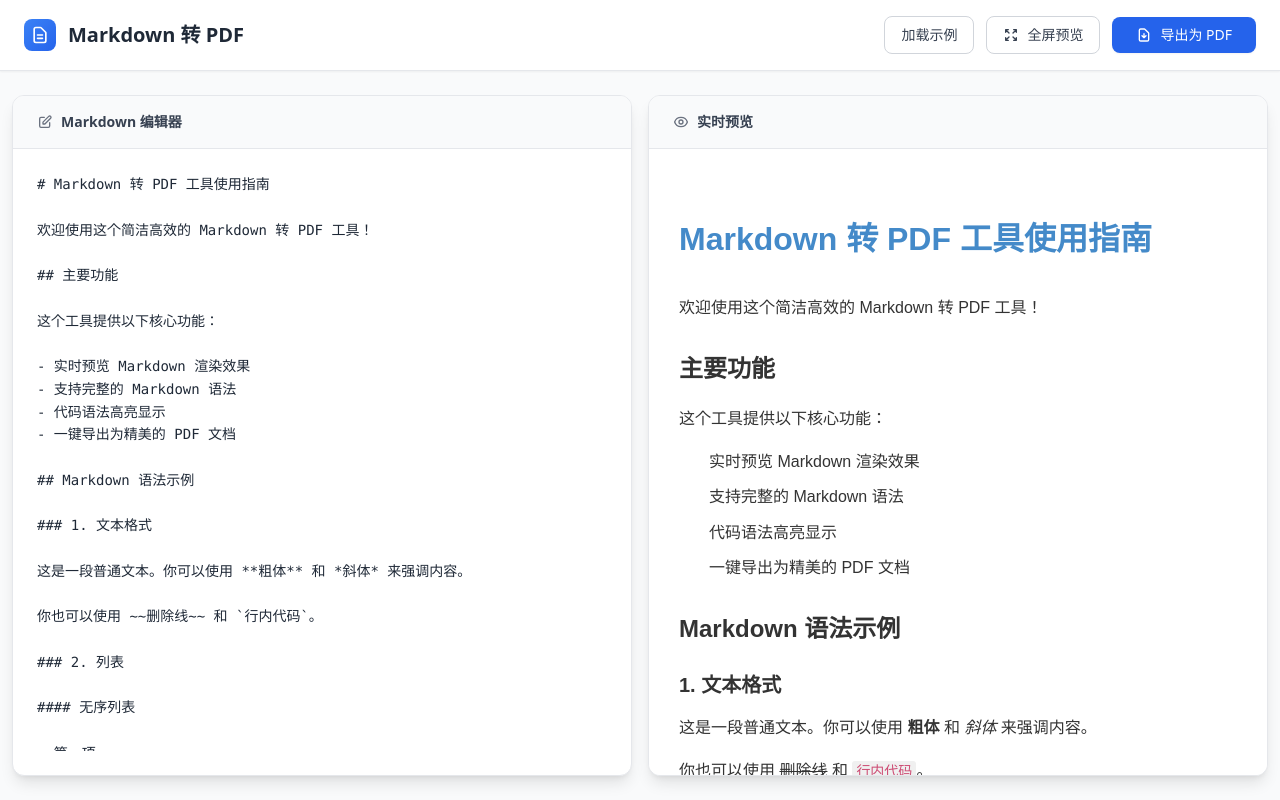
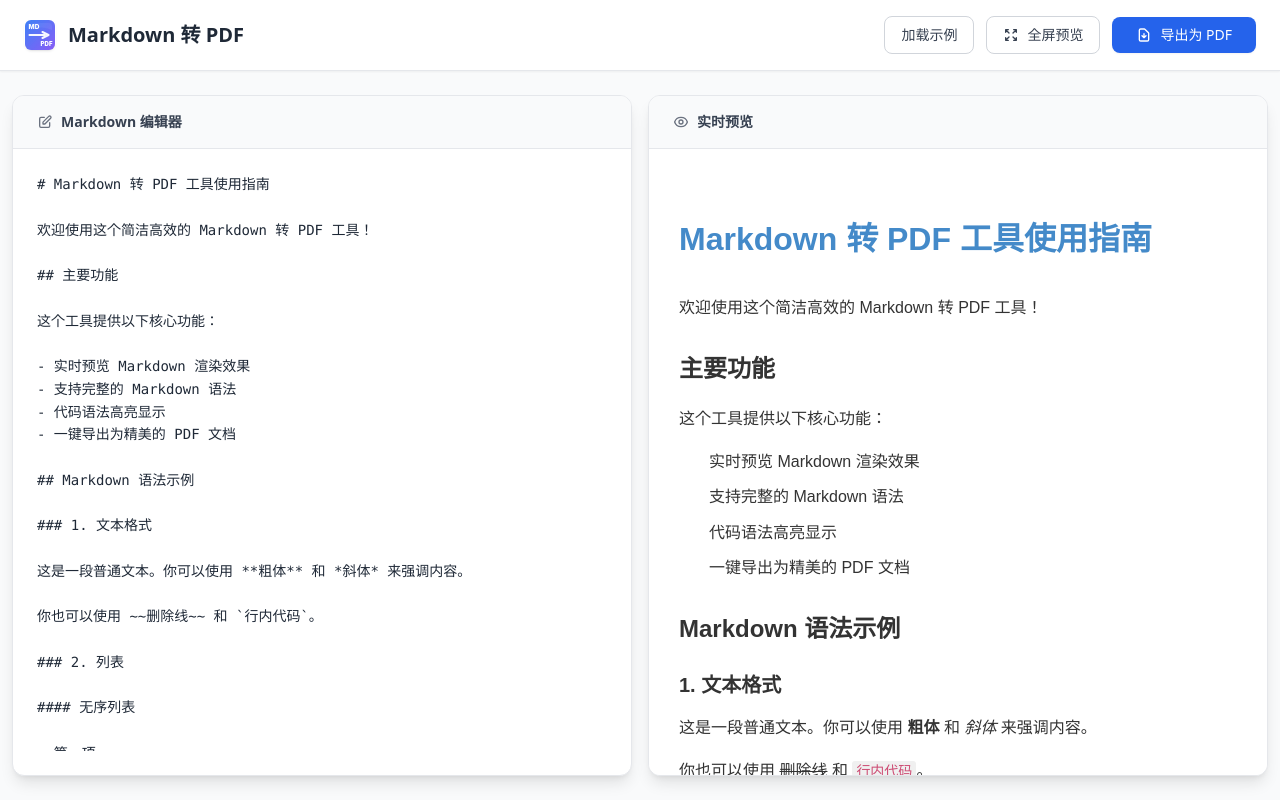
Before and after one commit to zhouhao/markdown-to-pdf, a React (Vite) app: page / in a window 1280 px wide. Built offline with nearby package versions, Linux system fonts and the light colour scheme.

Commit message:
Replace header SVG with logo image and update favicon

```diff
--- a/index.html
+++ b/index.html
@@ -4,6 +4,7 @@
 <head>
   <meta charset="UTF-8" />
   <meta name="viewport" content="width=device-width, initial-scale=1.0" />
+  <link rel="icon" href="/logo.svg" type="image/svg+xml" />
   <title>markdown to pdf</title>
 </head>
 
--- a/src/components/AppHeader.tsx
+++ b/src/components/AppHeader.tsx
@@ -13,11 +13,7 @@ const AppHeader: React.FC<AppHeaderProps> = ({ onLoadSample, onExportPdf, onTogg
       <div className="max-w-[1920px] mx-auto px-6 py-4">
         <div className="flex items-center justify-between">
           <div className="flex items-center space-x-3">
-            <div className="w-8 h-8 bg-gradient-to-br from-blue-500 to-blue-600 rounded-lg flex items-center justify-center">
-              <svg className="w-5 h-5 text-white" fill="none" stroke="currentColor" viewBox="0 0 24 24">
-                <path strokeLinecap="round" strokeLinejoin="round" strokeWidth={2} d="M9 12h6m-6 4h6m2 5H7a2 2 0 01-2-2V5a2 2 0 012-2h5.586a1 1 0 01.707.293l5.414 5.414a1 1 0 01.293.707V19a2 2 0 01-2 2z" />
-              </svg>
-            </div>
+            <img src="/logo.svg" alt="Markdown to PDF logo" className="w-8 h-8 rounded-lg shadow-sm" />
             <h1 className="text-xl font-semibold text-gray-800">Markdown 转 PDF</h1>
           </div>
 
```
Also changed, not shown: public/logo.svg (added).
